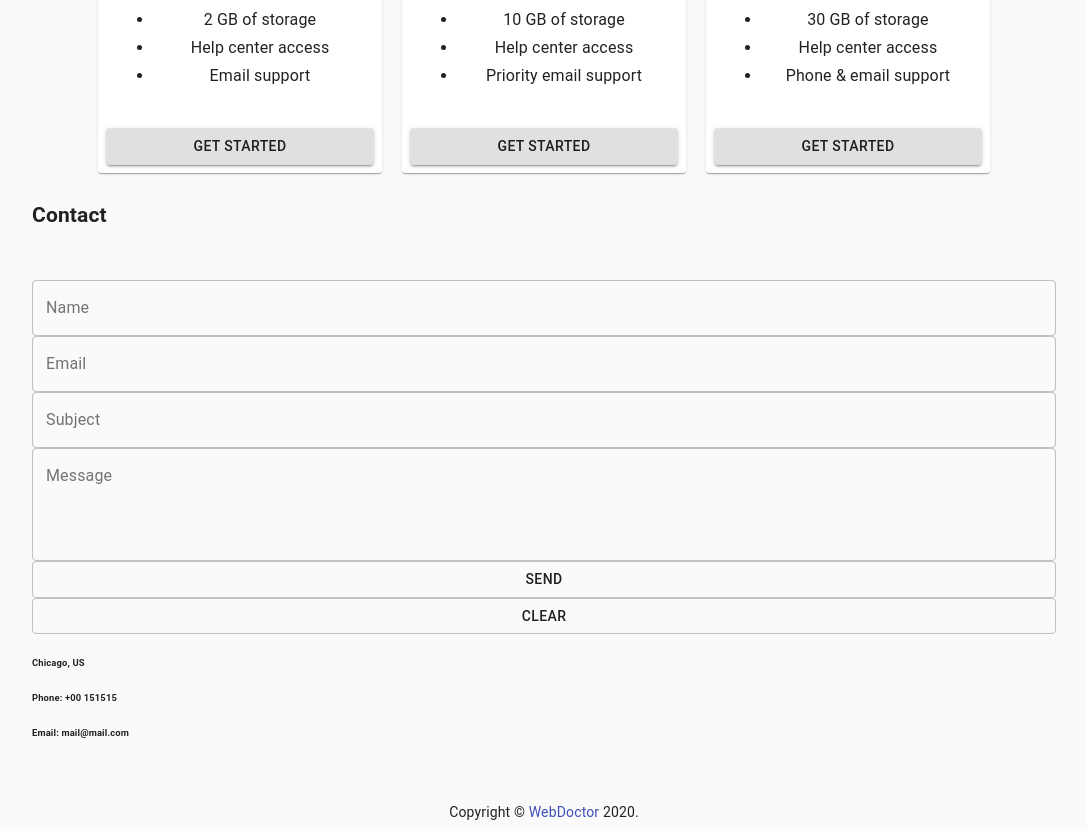
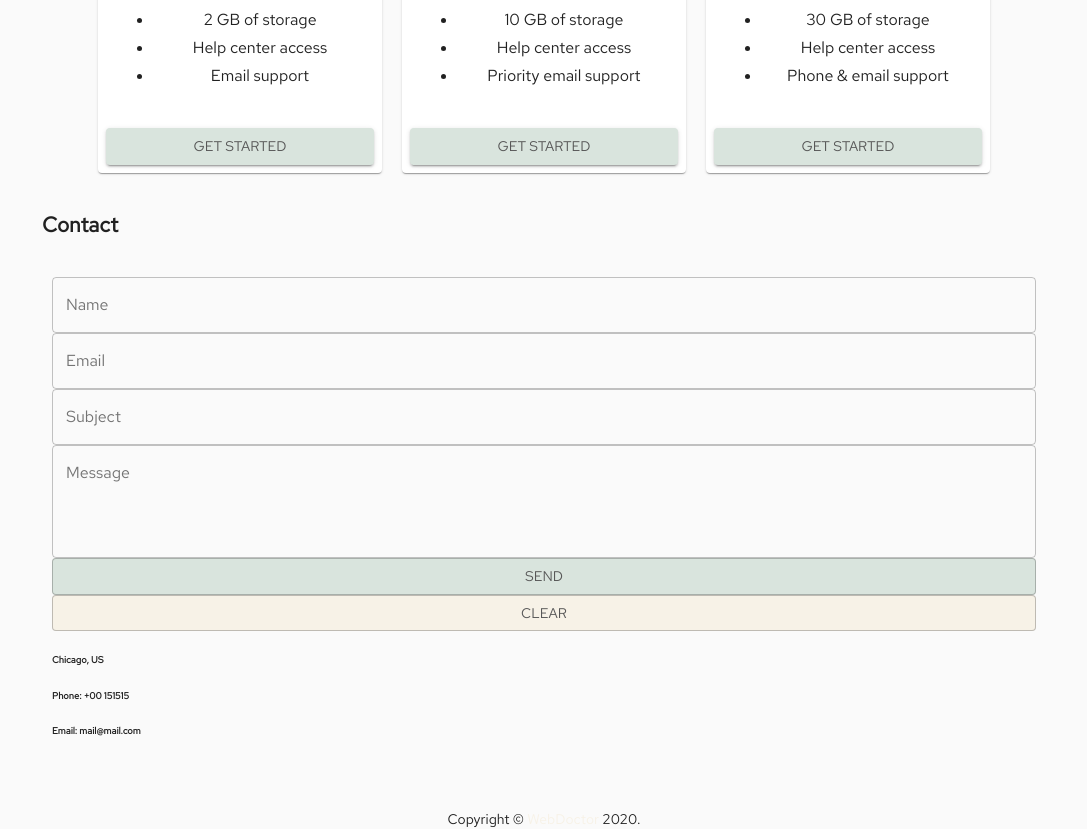
Before and after one commit to gino09/web-doctor-client, a Next.js app: page / in a window 1280 px wide. Shown: the part 1547-2376 px from the top of the page, without its empty margins (96-1183 px from the left). Built offline with nearby package versions, Linux system fonts and the light colour scheme.

Commit message:
color typography update

```diff
--- a/components/Navbar.js
+++ b/components/Navbar.js
@@ -10,7 +10,7 @@ const NavBar = ({classes,setTop}) => (
         <IconButton edge="start" className={classes.menuButton} color="inherit" aria-label="menu" onClick={()=>setTop(true)}>
             <MenuIcon/>
         </IconButton>
-        <Typography style={{ color: "#575757",flexFlow:1 }}>
+        <Typography variant="h6">
           webDoctor
           </Typography>
         <IconButton
--- a/pages/index.js
+++ b/pages/index.js
@@ -50,7 +50,7 @@ function Copyright() {
 }
 
 
-const useStyles = makeStyles((theme)=>({
+const useStyles = makeStyles({
   index: {
     maxWidth: 1024,
     margin: "auto"
@@ -102,7 +102,7 @@ const useStyles = makeStyles((theme)=>({
   },
   cardHeader: {
     backgroundColor:
-      theme.palette.type === 'light' ? theme.palette.grey[200] : theme.palette.grey[700],
+      theme.palette.primary.main
   },
   cardPricing: {
     display: 'flex',
@@ -120,7 +120,7 @@ const useStyles = makeStyles((theme)=>({
       paddingBottom: theme.spacing(6),
     },
   },
-}))
+})
 
 const tiers = [
   {
@@ -159,8 +159,8 @@ const tiers = [
 
 export default function Home() {
   const classes = useStyles()
-  const theme = useTheme();
-  const matches = useMediaQuery(theme.breakpoints.up('sm'));
+  const thema = useTheme();
+  const matches = useMediaQuery(thema.breakpoints.up('sm'));
 
   const [top, setTop] = React.useState(false);
 
@@ -197,7 +197,6 @@ export default function Home() {
       </List>
     </div>
   );
-
   return (
     <ThemeProvider theme={theme}>
       <CssBaseline />
@@ -254,20 +253,20 @@ export default function Home() {
                       <Typography component="h2" variant="h3">
                         ${tier.price}
                       </Typography>
-                      <Typography variant="h6" >
+                      <Typography variant="h6" align="center">
                         /mo
                     </Typography>
                     </div>
                     <ul>
                       {tier.description.map((line) => (
-                        <Typography  component="li" variant="subtitle1" align="center" key={line}>
+                        <Typography  component="li" variant="subtitle1" align="center" key={line} >
                           {line}
                         </Typography>
                       ))}
                     </ul>
                   </CardContent>
                   <CardActions>
-                    <Button fullWidth variant={tier.buttonVariant} >
+                    <Button fullWidth variant={tier.buttonVariant} color="secondary">
                       {tier.buttonText}
                     </Button>
                   </CardActions>
@@ -276,8 +275,8 @@ export default function Home() {
             ))}
           </Grid>
         </Container>
-        <h2>Contact</h2>
-        <form method="post" style={{ marginTop: 50 }}>
+        <h2 style={{ padding: 10}}>Contact</h2>
+        <form method="post" style={{ marginTop: 50,padding:10,margin:10 }}>
           <Grid container>
             <Grid xs={12} item>
               <TextField type="text" name="name" label="Name" fullWidth variant="outlined" />
@@ -293,11 +292,11 @@ export default function Home() {
               <TextField name="message" type="text" label="Message" fullWidth variant="outlined" multiline rows={4} />
             </Grid>
             <Grid xs={12} item>
-              <Button type="submit" fullWidth variant="outlined" >Send</Button>
+              <Button type="submit" fullWidth variant="outlined" style={{ backgroundColor: "#d9e4dd", color: "#575757" }}>Send</Button>
 
             </Grid>
-            <Grid xs={12} item>
-              <Button type="reset" fullWidth variant="outlined" >Clear</Button>
+            <Grid xs={12} item >
+              <Button type="reset" fullWidth variant="outlined" style={{ backgroundColor: "#f7f2e7", color:"#575757"}}>Clear</Button>
 
             </Grid>
             <Grid item>
--- a/styles/globals.css
+++ b/styles/globals.css
@@ -2,7 +2,6 @@ html,
 body {
   padding: 0 ;
   margin: 0;
-  padding-right: 0px !important;
   font-family: 'Red Hat Text', sans-serif
 }
 
--- a/styles/theme.js
+++ b/styles/theme.js
@@ -1,4 +1,11 @@
 import { createMuiTheme } from '@material-ui/core/styles'
+
+const redHatText = {
+    fontFamily: 'Red Hat Text',
+    fontStyle: 'normal',
+    fontDisplay: 'swap',
+    fontWeight: 400
+}
 
 const theme = createMuiTheme({
     typography: {
@@ -20,7 +27,17 @@ const theme = createMuiTheme({
         openTitle: '#3f4771',
         protectedTitle: '#d9e4dd',
         type: 'light'
-    }
+    },
+    typography: {
+        fontFamily: 'Red Hat Text, Arial',
+    },
+    overrides: {
+        MuiCssBaseline: {
+            '@global': {
+                '@font-face': [redHatText],
+            },
+        },
+    },
 })
 
 export default theme
```
